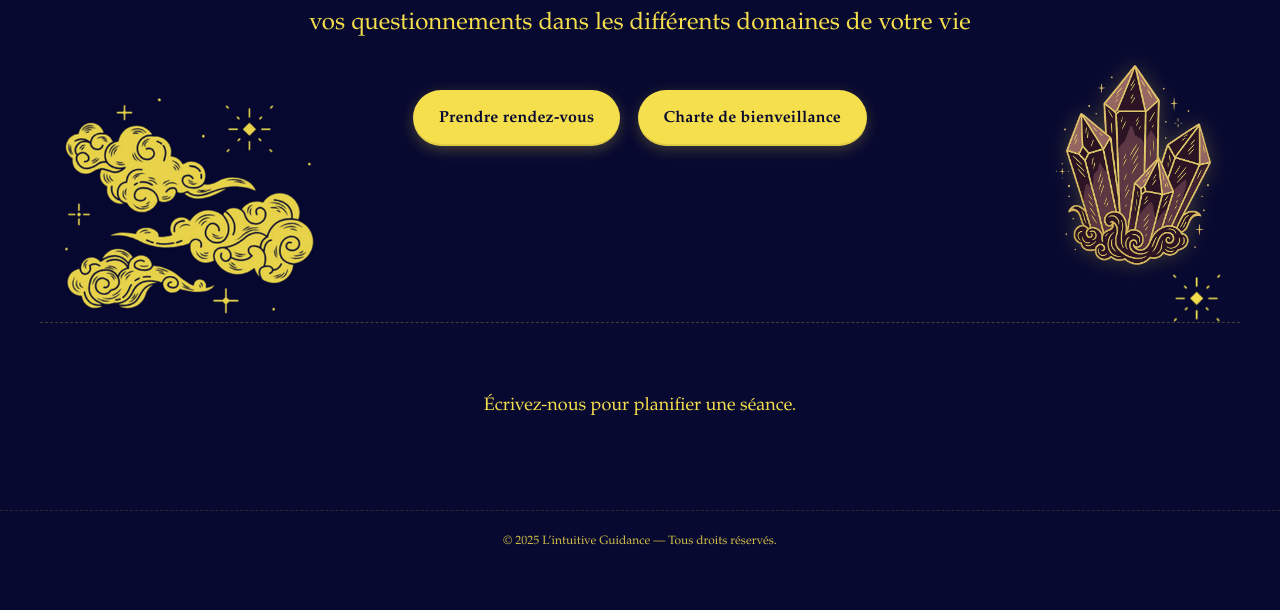
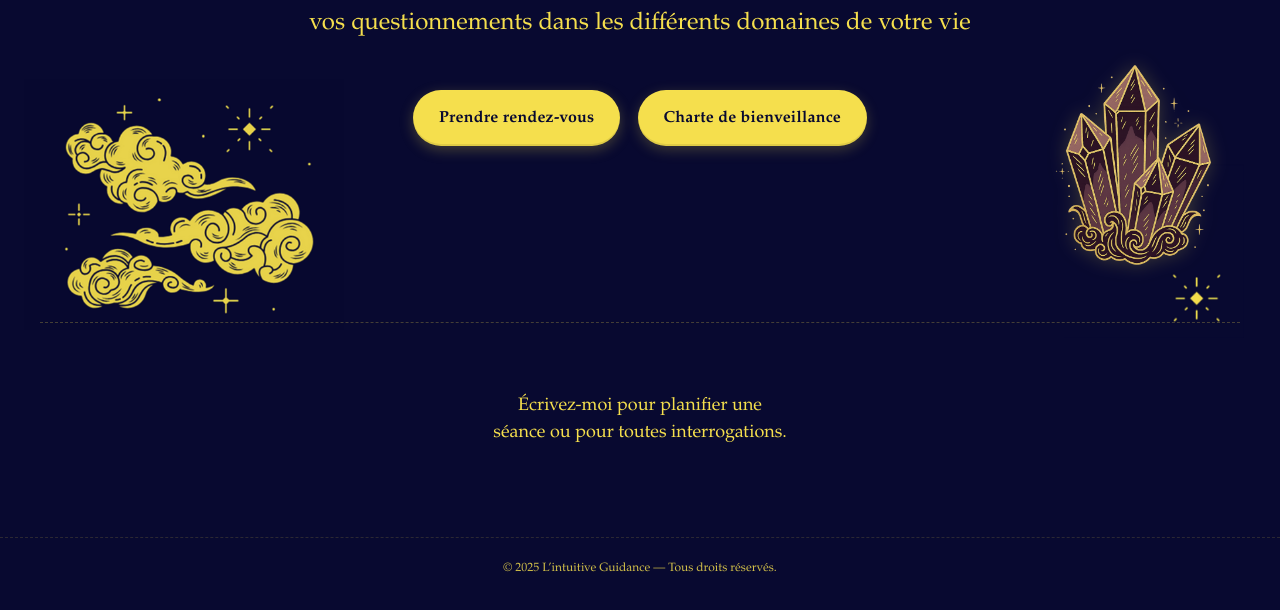
Before and after one commit to AxelMayart/Intuitive_guidance, a plain HTML site: page index.html in a window 1280 px wide. Shown: the part 414-1024 px from the top of the page. Drawn offline with Linux system fonts and the light colour scheme; a web font is replaced by a local one.

Commit message:
Update index.html

```diff
--- a/index.html
+++ b/index.html
@@ -50,7 +50,7 @@
   <section id="rendezvous" class="contact">
     <h2 class="visually-hidden">Prendre rendez-vous</h2>
     <p>
-      Écrivez-nous pour planifier une séance.<br>
+      Écrivez-moi pour planifier une séance ou pour toutes interrogations.<br>
     </p>
   </section>
 
```
